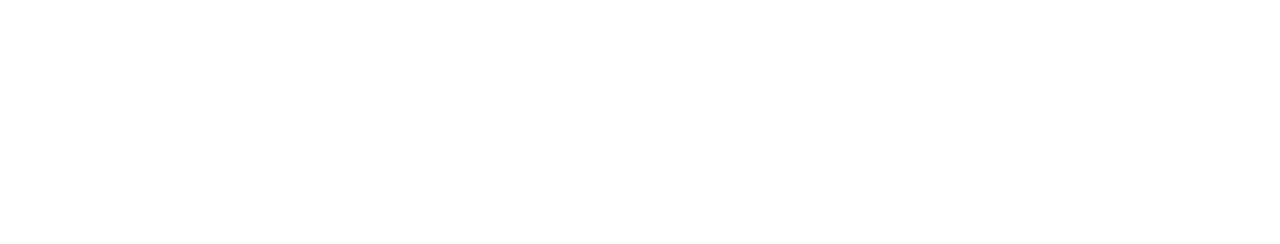
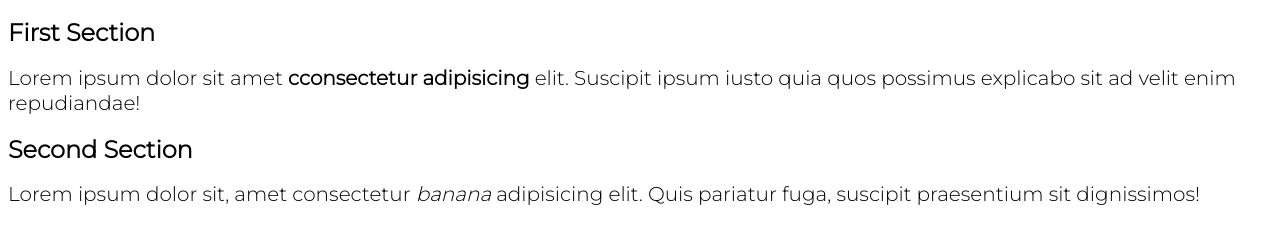
Before and after one commit to dev-montgomery/03_fonts, a plain HTML site: page index.html in a window 1280 px wide. Drawn offline with Linux system fonts and the light colour scheme.

Commit message:
implemented font styling

```diff
--- a/index.html
+++ b/index.html
@@ -3,9 +3,39 @@
   <head>
     <meta charset="UTF-8">
     <meta name="viewport" content="width=device-width, initial-scale=1.0">
+    <link rel="preconnect" href="https://fonts.googleapis.com">
+    <link rel="preconnect" href="https://fonts.gstatic.com" crossorigin>
+    <link href="https://fonts.googleapis.com/css2?family=Montserrat:wght@300&display=swap" rel="stylesheet">
     <title>Document</title>
+    <style>
+      body {
+        font-family: 'Montserrat', sans-serif;
+        line-height: 1.6em;
+      }
+
+      p {
+        font-size: 20px;
+      }
+
+      #first-section p span {
+        font-weight: bold;
+      }
+
+      #second-section p span {
+        font-style: italic;
+      }
+    </style>
   </head>
   <body>
-
+    <main>
+      <section id="first-section">
+        <h2>First Section</h2>
+        <p>Lorem ipsum dolor sit amet <span>cconsectetur adipisicing</span> elit. Suscipit ipsum iusto quia quos possimus explicabo sit ad velit enim repudiandae!</p>
+      </section>
+      <section id="second-section">
+        <h2>Second Section</h2>
+        <p>Lorem ipsum dolor sit, amet consectetur <span>banana</span> adipisicing elit. Quis pariatur fuga, suscipit praesentium sit dignissimos!</p>
+      </section>
+    </main>
   </body>
 </html>
```
Lines whose indentation alone changed are shown as unchanged.
